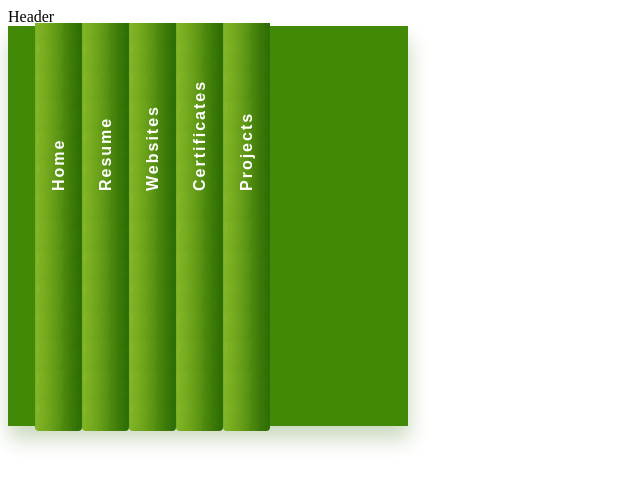
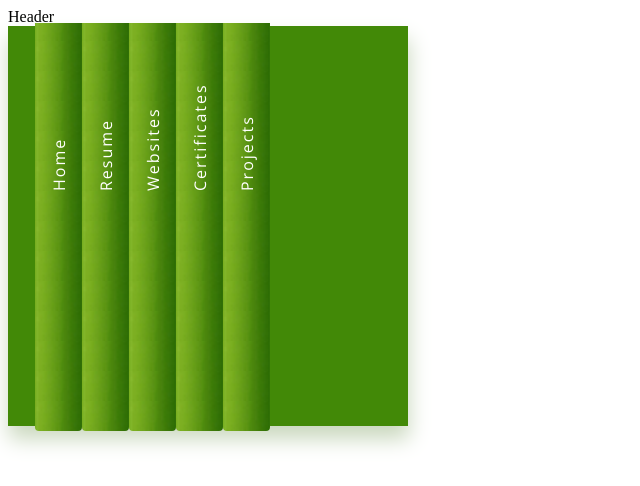
Before and after one commit to jvmqueue/smallHtmlComponents, a website: page verticalButtons/index.html in a window 1280 px wide. Shown: the whole page, without its empty margins (0-640 px from the left). Drawn offline with nearby package versions, Linux system fonts and the light colour scheme.

Commit message:
add font-family using Google's font collection

```diff
--- a/verticalButtons/styles/buttonsLeftRotated.css
+++ b/verticalButtons/styles/buttonsLeftRotated.css
@@ -1,7 +1,8 @@
-
+@import url(http://fonts.googleapis.com/css?family=Open+Sans);
 *{
 	box-sizing:border-box;
 }
+
 form, fieldset, input{
 	margin:0;
 	border:0;
@@ -11,7 +12,7 @@ form, fieldset, input{
 	  box-shadow:-13px 1px 20px #CAD8BE;
 }
 .sprite .btn{
-	font:bold small arial,sans-serif;
+	font-family: 'Open Sans', sans-serif;
 	font-size:1.0em;
 	letter-spacing:2px;
 	background-image:url(../images/buttonBottomSprite.png);
```
